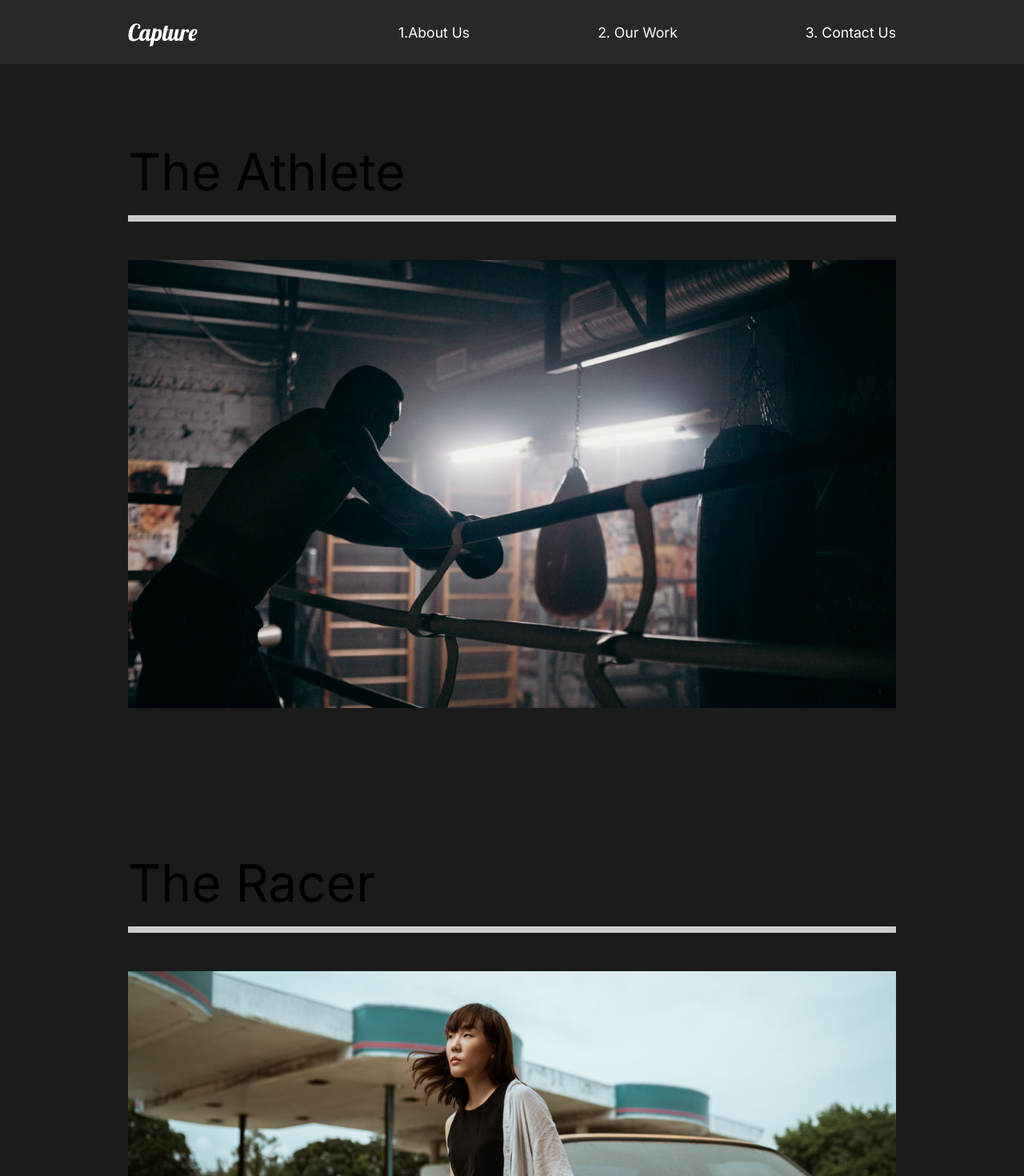
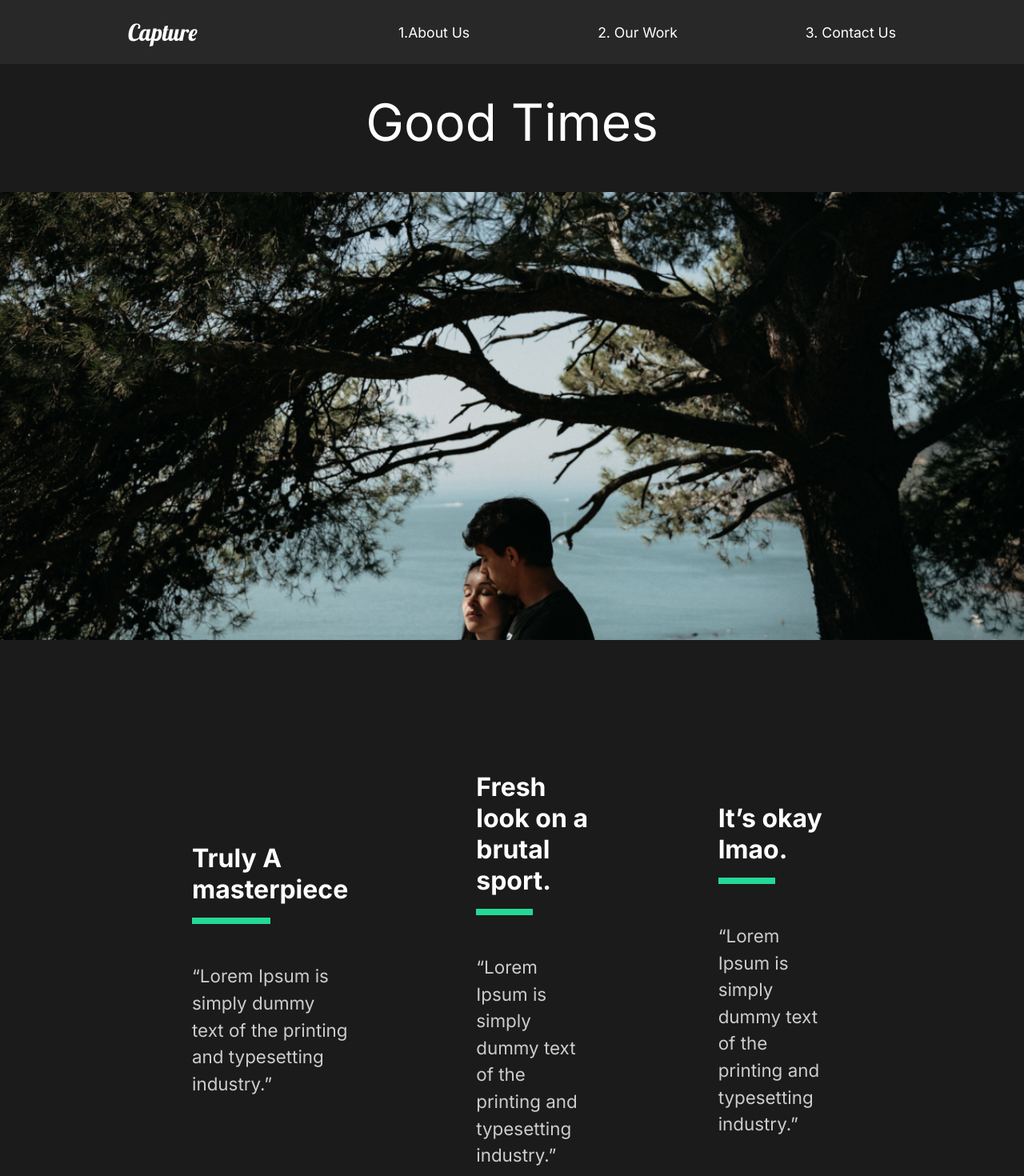
Before and after one commit to anshumanxda/react-practice-portfolio, a React (Create React App) app: page /work/good-times in a window 1280 px wide. Shown: the top 1470 px of the page at 80% size. Built offline with nearby package versions, Linux system fonts and the light colour scheme.

Commit message:
OurWork: movieDetails

```diff
--- a/src/App.js
+++ b/src/App.js
@@ -3,6 +3,7 @@
 import Nav from "./comonents/Nav";
 import OurWork from "./pages/OurWork";
 import ContactUs from "./pages/ContactUs";
+import MovieDetails from "./pages/MovieDetails";
 //Router
 import { Route, Switch } from "react-router-dom";
 
@@ -15,8 +16,11 @@
         <Route path="/" exact>
           <AboutUs />
         </Route>
-        <Route path="/work">
+        <Route path="/work" exact>
           <OurWork />
+        </Route>
+        <Route path="/work/:id">
+          <MovieDetails />
         </Route>
         <Route path="/contact">
           <ContactUs />
--- /dev/null
+++ b/src/movieState.js
@@ -0,0 +1,81 @@
+//Import Images
+import athlete from "./img/athlete-small.png";
+import goodtimes from "./img/goodtimes-small.png";
+import theracer from "./img/theracer-small.png";
+import athlete2 from "./img/athlete2.png";
+import goodtimes2 from "./img/good-times2.jpg";
+import theracer2 from "./img/the-racer2.jpg";
+
+export const MovieState = () => {
+  return [
+    {
+      title: "The Athlete",
+      mainImg: athlete,
+      secondaryImg: athlete2,
+      url: "/work/the-athlete",
+      awards: [
+        {
+          title: "Truly A masterpiece",
+          description:
+            "“Lorem Ipsum is simply dummy text of the printing and typesetting industry.”",
+        },
+        {
+          title: "Fresh look on a brutal sport.",
+          description:
+            "“Lorem Ipsum is simply dummy text of the printing and typesetting industry.”",
+        },
+        {
+          title: "It’s okay lmao.",
+          description:
+            "“Lorem Ipsum is simply dummy text of the printing and typesetting industry.”",
+        },
+      ],
+    },
+    {
+      title: "Good Times",
+      mainImg: goodtimes,
+      url: "/work/good-times",
+      secondaryImg: goodtimes2,
+      awards: [
+        {
+          title: "Truly A masterpiece",
+          description:
+            "“Lorem Ipsum is simply dummy text of the printing and typesetting industry.”",
+        },
+        {
+          title: "Fresh look on a brutal sport.",
+          description:
+            "“Lorem Ipsum is simply dummy text of the printing and typesetting industry.”",
+        },
+        {
+          title: "It’s okay lmao.",
+          description:
+            "“Lorem Ipsum is simply dummy text of the printing and typesetting industry.”",
+        },
+      ],
+    },
+    {
+      title: "The Racer",
+      mainImg: theracer,
+      url: "/work/the-racer",
+      secondaryImg: theracer2,
+      awards: [
+        {
+          title: "Truly A masterpiece",
+          description:
+            "“Lorem Ipsum is simply dummy text of the printing and typesetting industry.”",
+        },
+        {
+          title: "Fresh look on a brutal sport.",
+          description:
+            "“Lorem Ipsum is simply dummy text of the printing and typesetting industry.”",
+        },
+        {
+          title: "It’s okay lmao.",
+          description:
+            "“Lorem Ipsum is simply dummy text of the printing and typesetting industry.”",
+        },
+      ],
+    },
+  ];
+};
--- /dev/null
+++ b/src/pages/MovieDetails.js
@@ -0,0 +1,109 @@
+import React from "react";
+import { useState, useEffect } from "react";
+import styled from "styled-components";
+import { useHistory } from "react-router-dom";
+import { MovieState } from "../movieState";
+
+const MovieDetails = () => {
+  const history = useHistory();
+  const url = history.location.pathname;
+  const [movies, setMovies] = useState(MovieState);
+  const [movie, setMovie] = useState(null);
+
+  //UseEffect
+  useEffect(() => {
+    const currentMovie = movies.filter((stateMovie) => stateMovie.url === url);
+    setMovie(currentMovie[0]);
+  }, [movies, url]);
+
+  return (
+    <>
+      {movie && (
+        <Details>
+          <Headline>
+            <h2>{movie.title}</h2>
+            <img src={movie.mainImg} alt="" />
+          </Headline>
+          <Awards>
+            {movie.awards.map((award) => (
+              <Award
+                title={award.title}
+                description={award.description}
+                key={award.key}
+              />
+            ))}
+          </Awards>
+          <ImageDisplay>
+            <img src={movie.secondaryImg} alt="" />
+          </ImageDisplay>
+        </Details>
+      )}
+    </>
+  );
+};
+
+const Details = styled.div`
+  color: white;
+`;
+const Headline = styled.div`
+  min-height: 90vh;
+  padding-top: 20vh;
+  position: relative;
+
+  h2 {
+    position: absolute;
+    top: 10%;
+    left: 50%;
+    transform: translate(-50%, -50%);
+  }
+  img {
+    width: 100%;
+    height: 70vh;
+    object-fit: cover;
+  }
+`;
+
+const Awards = styled.div`
+  min-height: 80vh;
+  display: flex;
+  margin: 5rem 10rem;
+  align-items: center;
+  justify-content: space-around;
+`;
+
+const AwardStyle = styled.div`
+  padding: 5rem;
+  h3 {
+    font-size: 2rem;
+  }
+  .line {
+    width: 50%;
+    background: #23d997;
+    height: 0.5rem;
+    margin: 1rem 0rem;
+  }
+  p {
+    padding: 2rem 0rem;
+  }
+`;
+
+const ImageDisplay = styled.div`
+  min-height: 50vh;
+  img {
+    widht: 100%;
+    height: 100vh;
+    object-fit: cover;
+  }
+`;
+
+//Award component
+const Award = ({ title, description }) => {
+  return (
+    <AwardStyle>
+      <h3>{title}</h3>
+      <div className="line"></div>
+      <p>{description}</p>
+    </AwardStyle>
+  );
+};
+export default MovieDetails;
--- a/src/pages/OurWork.js
+++ b/src/pages/OurWork.js
@@ -12,21 +12,21 @@
       <StyledMovie>
         <h2>The Athlete</h2>
         <div className="line"></div>
-        <Link>
+        <Link to="/work/the-athlete">
           <img src={athlete} alt="" />
         </Link>
       </StyledMovie>
       <StyledMovie>
         <h2>The Racer</h2>
         <div className="line"></div>
-        <Link>
+        <Link to="/work/the-racer">
           <img src={theracer} alt="" />
         </Link>
       </StyledMovie>
       <StyledMovie>
         <h2>Good Times</h2>
         <div className="line"></div>
-        <Link>
+        <Link to="/work/good-times">
           <img src={goodtimes} alt="" />
         </Link>
       </StyledMovie>
```
